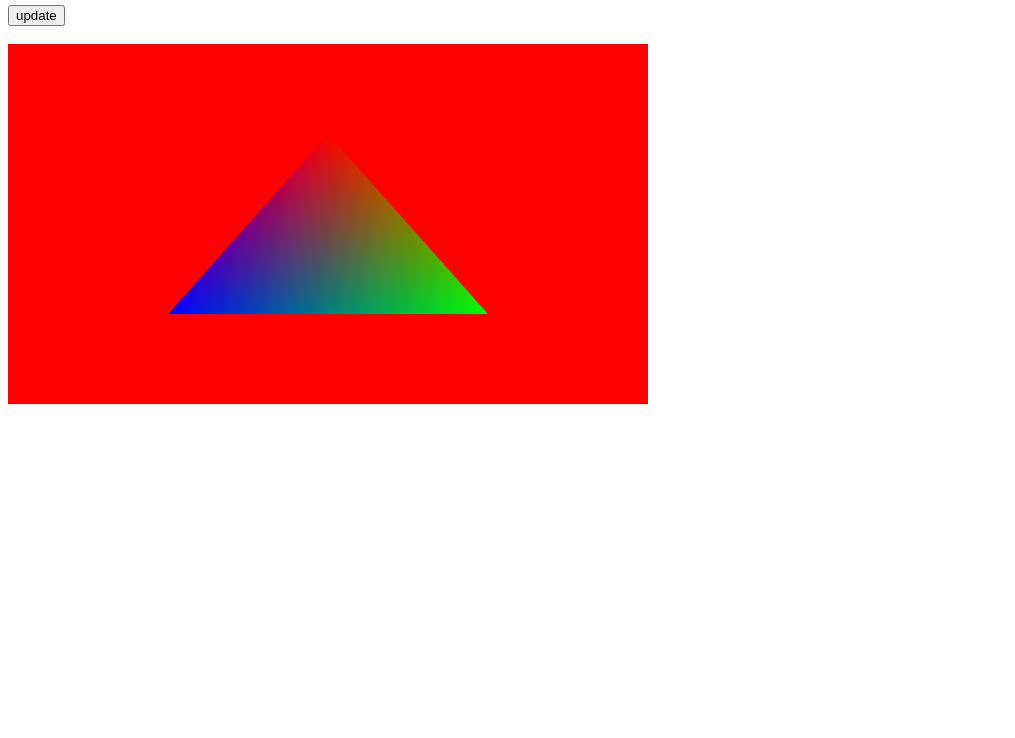
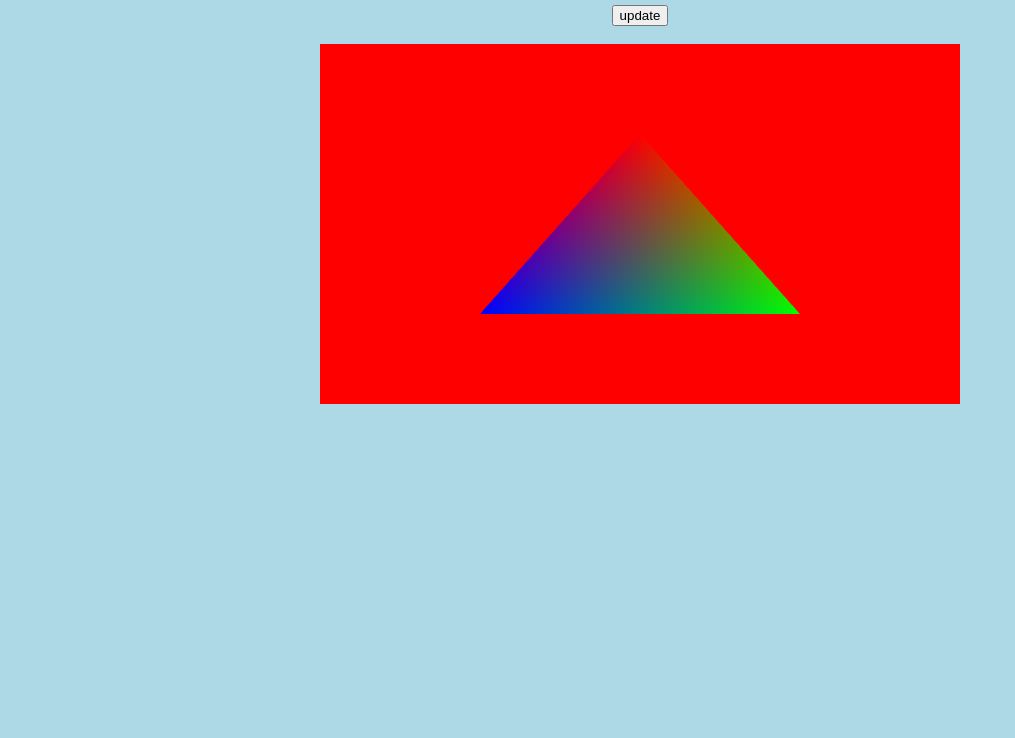
Before and after one commit to schoolbecool/beprosto.github.io, a plain HTML site: page index.html in a window 1280 px wide. Shown: the part 62-800 px from the top of the page, without its empty margins (0-1015 px from the left). Drawn offline with Linux system fonts and the light colour scheme.

Commit message:
Added a css style, Added SGR_ prefix to code from gl/ directory

```diff
--- a/gl/renderer.js
+++ b/gl/renderer.js
@@ -1,12 +1,10 @@
 let canvas = {}; /* WebGL Canvas */
 let gl = {}; /* OpenGL Context */
 
-let renderer = {
-	clear: function(r, g, b, a) {
-		gl.clearColor(r, g, b, a);
-		gl.clear(gl.COLOR_BUFFER_BIT);
-	},
-	draw: function(triangleCount) {
-		gl.drawArrays(gl.TRIANGLES, 0, triangleCount);
-	}
-};
+function SGR_clear(r, g, b, a) {
+	gl.clearColor(r, g, b, a);
+	gl.clear(gl.COLOR_BUFFER_BIT);
+}
+function SGR_draw(triangleCount) {
+	gl.drawArrays(gl.TRIANGLES, 0, triangleCount);
+}
--- a/gl/shader.js
+++ b/gl/shader.js
@@ -1,25 +1,25 @@
-const SHADER_ELEMENT_NONE = 0;
-const SHADER_ELEMENT_VERTEX = 1;
-const SHADER_ELEMENT_FRAGMENT = 2;
+SGR_SHADER_ELEMENT_NONE = 0;
+SGR_SHADER_ELEMENT_VERTEX = 1;
+SGR_SHADER_ELEMENT_FRAGMENT = 2;
 
-function createShaderElement(type, code) {
+function SGR_createShaderElement(type, code) {
 	const self = {};
 
-	self.ID = gl.createShader((type == SHADER_ELEMENT_VERTEX ? gl.VERTEX_SHADER : gl.FRAGMENT_SHADER));
+	self.ID = gl.createShader((type == SGR_SHADER_ELEMENT_VERTEX ? gl.VERTEX_SHADER : gl.FRAGMENT_SHADER));
   	gl.shaderSource(self.ID, code);
   	gl.compileShader(self.ID);
 
 	let compiled = gl.getShaderParameter(self.ID, gl.COMPILE_STATUS);
-	console.log((type == SHADER_ELEMENT_VERTEX ? "Vertex" : "Fragment") + " Shader Element compiled successfully: " + compiled);
+	console.log((type == SGR_SHADER_ELEMENT_VERTEX ? "Vertex" : "Fragment") + " Shader Element compiled successfully: " + compiled);
 	if(!compiled) {
 		let compilationLog = gl.getShaderInfoLog(self.ID);
-		console.warn((type == SHADER_ELEMENT_VERTEX ? "Vertex" : "Fragment") + " Shader compiler log: " + compilationLog);
+		console.warn((type == SGR_SHADER_ELEMENT_VERTEX ? "Vertex" : "Fragment") + " Shader compiler log: " + compilationLog);
 	}
 
 	return self;
 }
 
-function createShader() {
+function SGR_createShader() {
 	const self = {};
 
 	self.ID = gl.createProgram();
--- a/gl/vertexBuffer.js
+++ b/gl/vertexBuffer.js
@@ -1,4 +1,4 @@
-function createVertexBuffer() {
+function SGR_createVertexBuffer() {
   const self = {};
 
   self.ID = gl.createBuffer();
--- a/index.html
+++ b/index.html
@@ -4,6 +4,8 @@
     <head>
         <title>WebGL Example</title>
         <meta charset="utf-8">
+        <link rel="stylesheet" href="main.css">
+
         <script src="gl/renderer.js"></script>
         <script src="gl/vertexBuffer.js"></script>
         <script src="gl/shader.js"></script>
@@ -16,7 +18,8 @@
     		<button id="updateButton" onclick="updateButtonFunction()">update</button>
     	</div>
     	<br/>
-        <canvas id="myCanvas" width="640" height="360"></canvas>
-
+    	<div id="glCanvas" class="center">
+        	<canvas id="myCanvas" width="640" height="360"></canvas>
+    	</div>
     </body>
 </html>
--- /dev/null
+++ b/main.css
@@ -0,0 +1,15 @@
+body {
+	background-color: lightblue;
+}
+div#title {
+	color: gray;
+	text-align: center;
+}
+div#glCanvas {
+	position: relative;
+	width: 640px;
+	height: 360px;
+	top: 50%;
+	left: 50%;
+	transform: translate(-50%, 0%);
+}
--- a/main.js
+++ b/main.js
@@ -35,12 +35,12 @@ function main() {
   "}";
 
   /* Creating, binding and initializing a vertex buffer with data */
-  vertexBuffer = createVertexBuffer().sendData(vertices);
+  vertexBuffer = SGR_createVertexBuffer().sendData(vertices);
 
   /* Creating and compiling shaders */
-  shader = createShader()
-            .attachElement(createShaderElement(SHADER_ELEMENT_VERTEX, vertexShaderSource))
-            .attachElement(createShaderElement(SHADER_ELEMENT_FRAGMENT, fragmentShaderSource))
+  shader = SGR_createShader()
+            .attachElement(SGR_createShaderElement(SGR_SHADER_ELEMENT_VERTEX, vertexShaderSource))
+            .attachElement(SGR_createShaderElement(SGR_SHADER_ELEMENT_FRAGMENT, fragmentShaderSource))
             .compile();
 
   // Point an attribute to the currently bound VBO
@@ -51,16 +51,16 @@ function main() {
   gl.enableVertexAttribArray(1);
 
   /* Clearing the canvas with color black. */
-  renderer.clear(Math.cos(theta), Math.sin(theta), Math.tan(theta), 1.0);
+  SGR_clear(Math.cos(theta), Math.sin(theta), Math.tan(theta), 1.0);
   /* Drawing the bound data */
-  renderer.draw(3);
+  SGR_draw(3);
 }
 
 function updateButtonFunction() {
   /* Clearing the canvas with different colors depending on the global variable */
-  renderer.clear(Math.cos(theta), Math.sin(theta), Math.tan(theta), 1.0);
+  SGR_clear(Math.cos(theta), Math.sin(theta), Math.tan(theta), 1.0);
   /* Drawing the bound data */
-  renderer.draw(3);
+  SGR_draw(3);
 
   /* Modifying the global variable */
   theta += 0.1;
```
